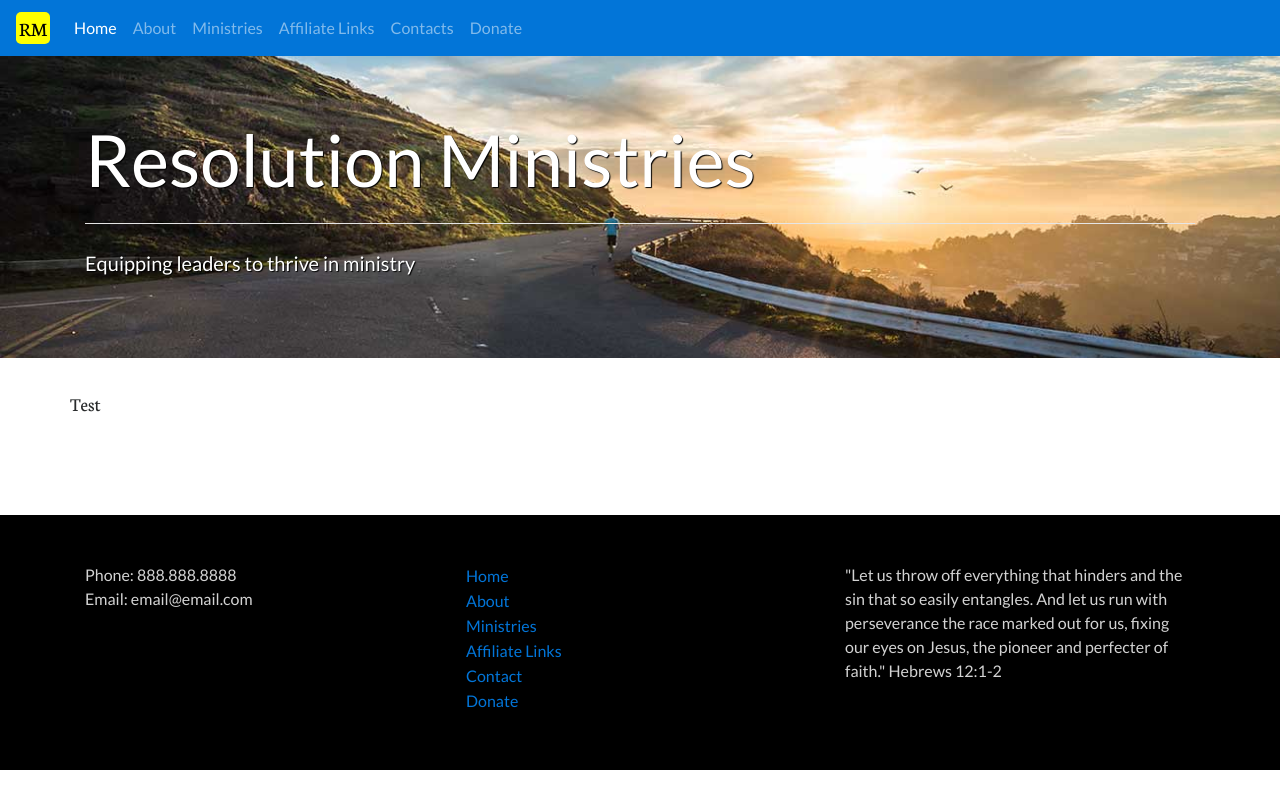
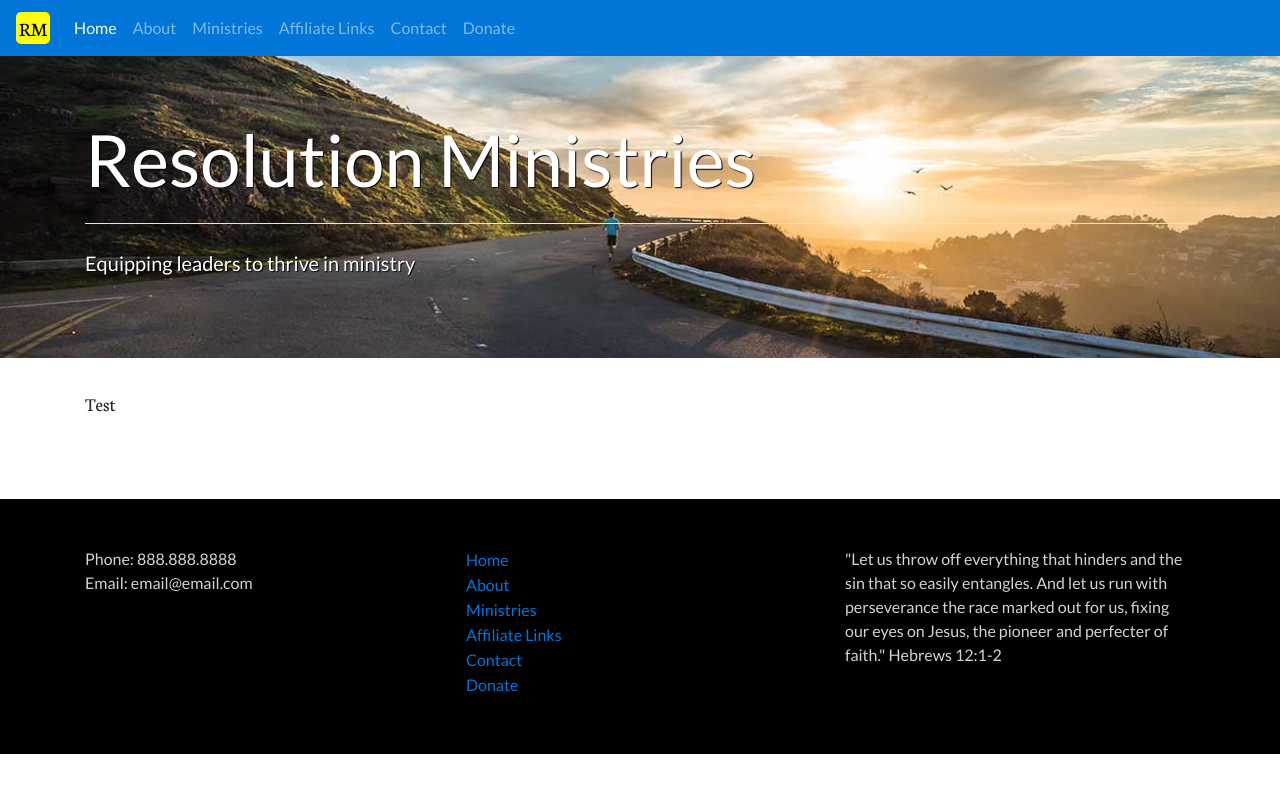
Before and after one commit to horstmannd/resolutionministries, a Jekyll site: the page built from contact/index.html, in a window 1280 px wide. Shown: the top 809 px of the page. Built offline with Jekyll 4.4.1, drawn with Linux system fonts in a browser that asks for light colours; nearby versions of some CDN libraries.

Commit message:
update footer links / drop container wrapping testimony heading

```diff
--- a/_includes/footer.html
+++ b/_includes/footer.html
@@ -9,11 +9,11 @@
 			<hr class="hidden-md-up my-3">
 			<div class="col-md-4 mb-2">
 				<ul class="list-group">
-				  <li class="list-group-item"><a href="#">Home</a></li>
+				  <li class="list-group-item"><a href="{{ site.baseurl }}/">Home</a></li>
 				  <li class="list-group-item"><a href="#">About</a></li>
 				  <li class="list-group-item"><a href="#">Ministries</a></li>
 				  <li class="list-group-item"><a href="#">Affiliate Links</a></li>
-				  <li class="list-group-item"><a href="#">Contact</a></li>
+				  <li class="list-group-item"><a href="{{ site.baseurl }}/contact/">Contact</a></li>
 				  <li class="list-group-item"><a href="#">Donate</a></li>
 				</ul>
 			</div>
--- a/_includes/nav.html
+++ b/_includes/nav.html
@@ -18,7 +18,7 @@
         <a class="nav-link" href="#">Affiliate Links</a>
       </li>
       <li class="nav-item">
-        <a class="nav-link" href="{{ site.baseurl }}/contact/">Contacts</a>
+        <a class="nav-link" href="{{ site.baseurl }}/contact/">Contact</a>
       </li>
       <li class="nav-item">
         <a class="nav-link" href="#">Donate</a>
--- a/contact/index.html
+++ b/contact/index.html
@@ -3,8 +3,6 @@
 title: Contact
 ---
 
-<div class="row">
-  <p>
-    Test
-  </p>
-</div>
+    <p>
+      Test
+    </p>
```
Also changed, not shown: index.html (+3 -6 lines).
